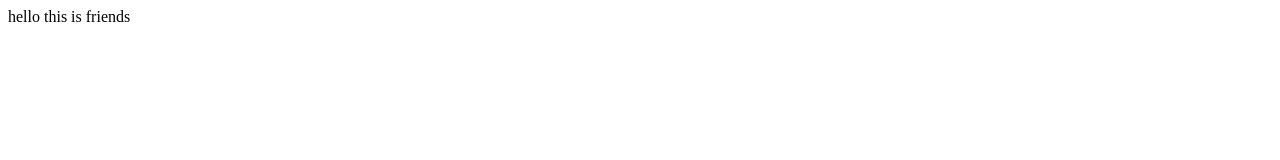
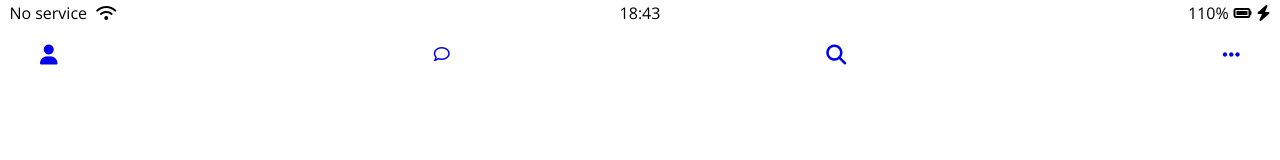
Before and after one commit to xoxxi/kokoa-clone-2023, a plain HTML site: page friends.html in a window 1280 px wide. Drawn offline with nearby package versions, Linux system fonts and the light colour scheme.

Commit message:
10. Navigation bar Part one

```diff
--- /dev/null
+++ b/css/components/nav-bar.css
@@ -0,0 +1,8 @@
+.nav {
+    background: color #f9f9fa;
+    padding: 20px 40px;
+}
+.nav__list {
+    display: flex;
+    justify-content: space-between;
+}
--- a/css/styles.css
+++ b/css/styles.css
@@ -4,7 +4,7 @@
 
 /* Components */
 @import "components/status-bar.css";
-
+@import "components/nav-bar.css";
 /* Screens */
 @import "screens/login.css";
 
--- a/friends.html
+++ b/friends.html
@@ -1 +1,57 @@
-hello this is friends
+<!DOCTYPE html>
+<html lang="en">
+<head>
+    <link rel="stylesheet" href="css/styles.css">
+    <meta charset="UTF-8">
+    <meta name="viewport" content="width=device-width, initial-scale=1.0">
+    <title>Friends - Kokoa Clone</title>
+</head>
+<body>
+    <div class="status-bar">
+        <div class="status-bar__column">
+            <span>No service</span>
+            <i class="fas fa-wifi"></i>
+            <!-- to do : Wifi Icon -->
+        </div>
+        <div class="status-bar__column">
+            <sapn>18:43</sapn>
+        </div>
+        <div class="status-bar__column">
+            <sapn>110%</sapn>
+            <i class="fas fa-battery-full"></i>
+            <i class="fas fa-bolt"></i>
+        </div>
+
+    </div>
+
+    <nav class="nav">
+        <ul class="nav__list">
+            <li class="nav__btn">
+                <a class="nav__link" href="friends.html">
+                    <i class="fas fa-user fa-lg"></i>
+                </a>
+            </li>
+            <li class="nav__btn">
+                <a class="nav__link" href="#">
+                    <i class="far fa-comment fg-lg"></i>
+                </a>
+            </li>
+            <li class="nav__btn">
+                <a class="nav__link" href="#">
+                    <i class="fas fa-search fa-lg"></i>
+                </a>
+            </li>
+            <li class="nav__btn">
+                <a class="nav__link" href="#">
+                    <i class="fas fa-ellipsis-h fa-lg"></i>
+                </a>
+            </li>
+        </ul>
+    </nav>
+
+    <script
+    src="https://kit.fontawesome.com/6478f529f2.js"
+    crossorigin="anonymous"
+    ></script>
+</body>
+</html>
```
